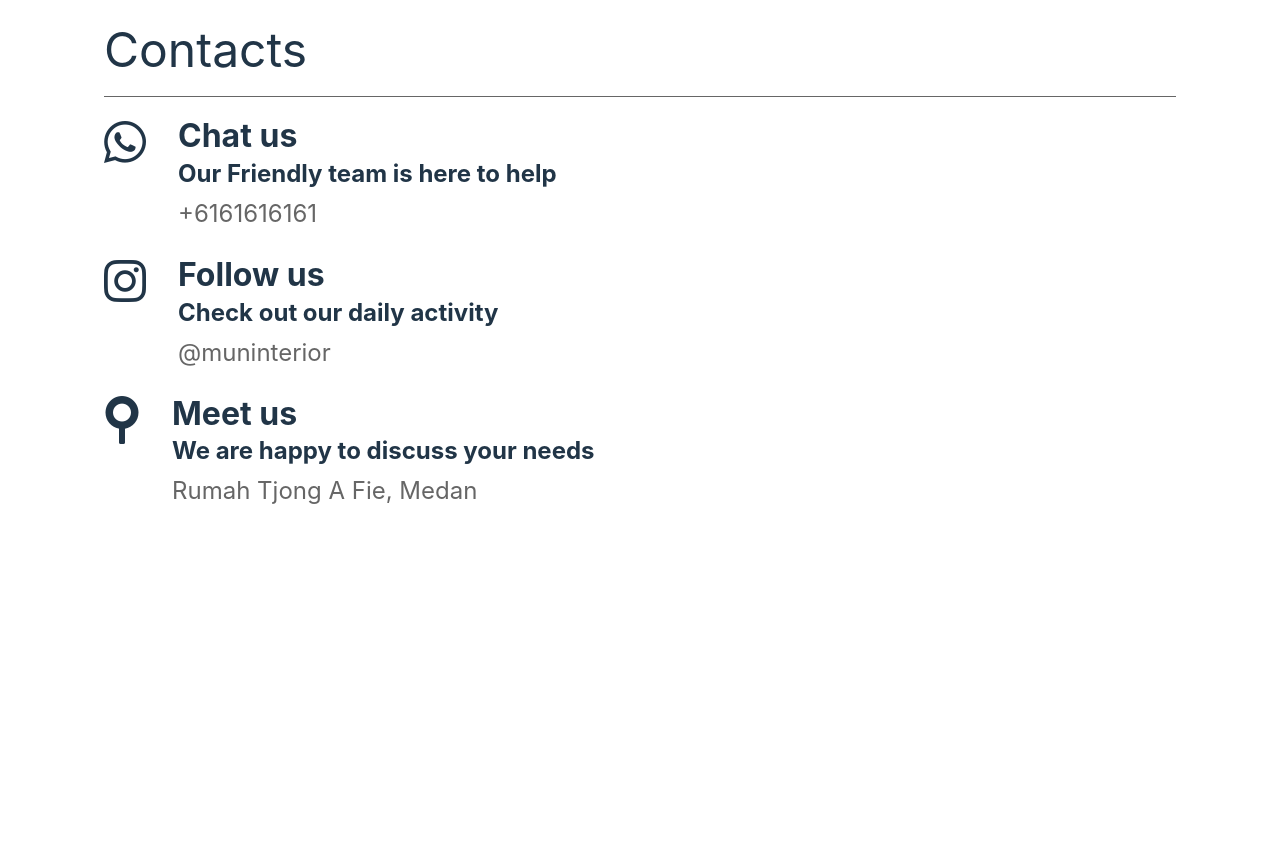
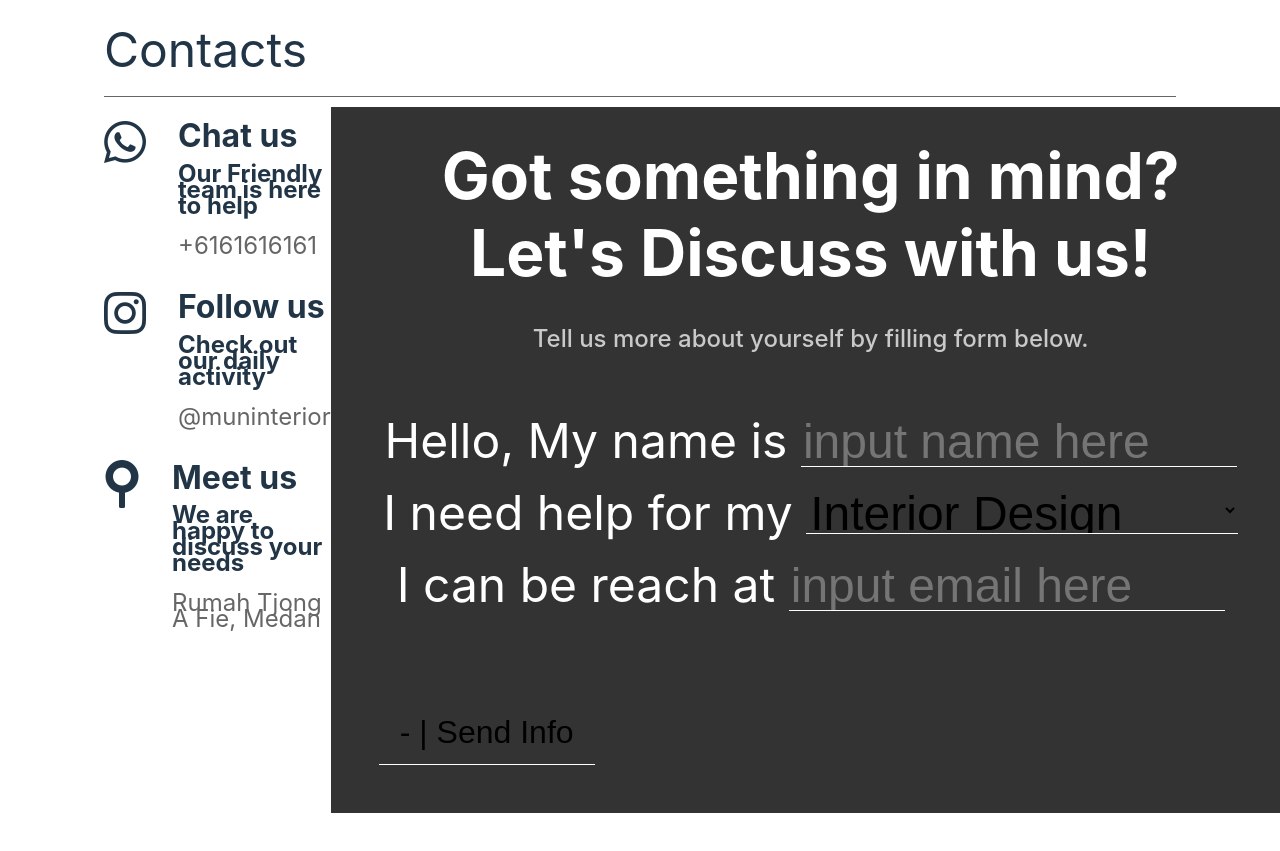
Before and after one commit to hlmyrsyd/muninterior-app, a React (Vite) app: page / in a window 1280 px wide. Shown: the part 3157-4008 px from the top of the page. Before the commit the page ends 3784 px from the top, so only its background shows below. Built offline with nearby package versions, Linux system fonts and the light colour scheme.

Commit message:
Contacts ready

```diff
--- a/src/App.css
+++ b/src/App.css
@@ -3,6 +3,7 @@
   margin: 0 auto;
   padding: 6rem;
   text-align: center;
+  scroll-behavior: smooth;
 }
 
 @media (prefers-reduced-motion: no-preference) {
--- /dev/null
+++ b/src/cards/contactForm.css
@@ -0,0 +1,63 @@
+.contact-form {
+    display: flex;
+    flex-direction: column;
+    justify-content: flex-start;
+    text-align: center;
+    width: 60rem;
+    background-color: #333;
+    color: white;
+}
+
+.contact-form h1 {
+    font-size: 4rem;
+    margin: 30px;
+    line-height: normal;
+}
+
+.contact-form h2 {
+    font-size: 1.5rem;
+    color: #c9c9c9;
+    font-weight: 500;
+    margin: 0;
+}
+
+form {
+    margin: 3rem 3rem;
+    display: flex;
+    flex-direction: column;
+    font-size: 3rem;
+    font-weight: 400;
+}
+
+form input {
+    width: 50%;
+    height: 3rem;
+    font-size: 3rem;
+    border: none;
+    border-bottom: 1px solid white;
+    background-color: #333;
+}
+
+form select {
+    width: 50%;
+    height: 3rem;
+    font-size: 3rem;
+    border: none;
+    border-bottom: 1px solid white;
+    background-color: #333;
+}
+
+form button {
+    font-size: 2rem;
+    height: 4rem;
+    width: 25%;
+    margin: 5rem 0 0 0;
+    border: none;
+    border-bottom: 1px solid white;
+    background-color: #333;
+}
+
+form button:hover {
+    background-color: #666;
+    cursor: pointer;
+}
--- /dev/null
+++ b/src/cards/contactForm.jsx
@@ -0,0 +1,48 @@
+import React from 'react';
+import './contactForm.css'
+
+function ContactForm() {
+    return (
+        <div className='contact-form'>
+            <h1>Got something in mind? Let's Discuss with us!</h1>
+            <h2>Tell us more about yourself by filling form below.</h2>
+            <form>
+                <div className='form-group'>
+                    <label htmlFor="name">Hello, My name is </label>
+                    <input
+                        type="text"
+                        id="name"
+                        name="name"
+                        required
+                        placeholder='input name here'
+                    />
+                </div>
+                <div className='form-group'>
+                    <label htmlFor="needs">I need help for my </label>
+                    <select
+                        id='need'
+                        name='need'
+                        required
+                    >
+                        <option value="" disabled>Select your needs</option>
+                        <option value="interior design">Interior Design</option>
+                        <option value="3d visualization">3D Visualization</option>
+                    </select>
+                </div>
+                <div className='form-group'>
+                    <label htmlFor="email">I can be reach at </label>
+                    <input
+                        type="email"
+                        id='email'
+                        name='email'
+                        required
+                        placeholder='input email here'
+                    />
+                </div>
+                <button>- | Send Info</button>
+            </form>
+        </div>
+    );
+}
+
+export default ContactForm;
--- a/src/cards/contactInfo.css
+++ b/src/cards/contactInfo.css
@@ -3,6 +3,7 @@
     margin: 0;
     display: flex;
     flex-direction: row;
+    width: 100%;
 }
 
 .info-card .icon {
--- a/src/components/Contact.css
+++ b/src/components/Contact.css
@@ -9,3 +9,8 @@
     border-bottom: 1px solid #666;
     margin-bottom: 10px;
 }
+
+.contact-content {
+    display: flex;
+    justify-content: space-between;
+}
--- a/src/components/Contact.jsx
+++ b/src/components/Contact.jsx
@@ -1,6 +1,7 @@
 import React from 'react';
 import './Contact.css'
 import ContactInfo from '../cards/contactInfo';
+import ContactForm from '../cards/contactForm';
 
 function Contact() {
 
@@ -31,7 +32,7 @@ function Contact() {
                     />
                 </div>
                 <div className='contact-form'>
-
+                    <ContactForm />
                 </div>
             </div>
         </div>
```
